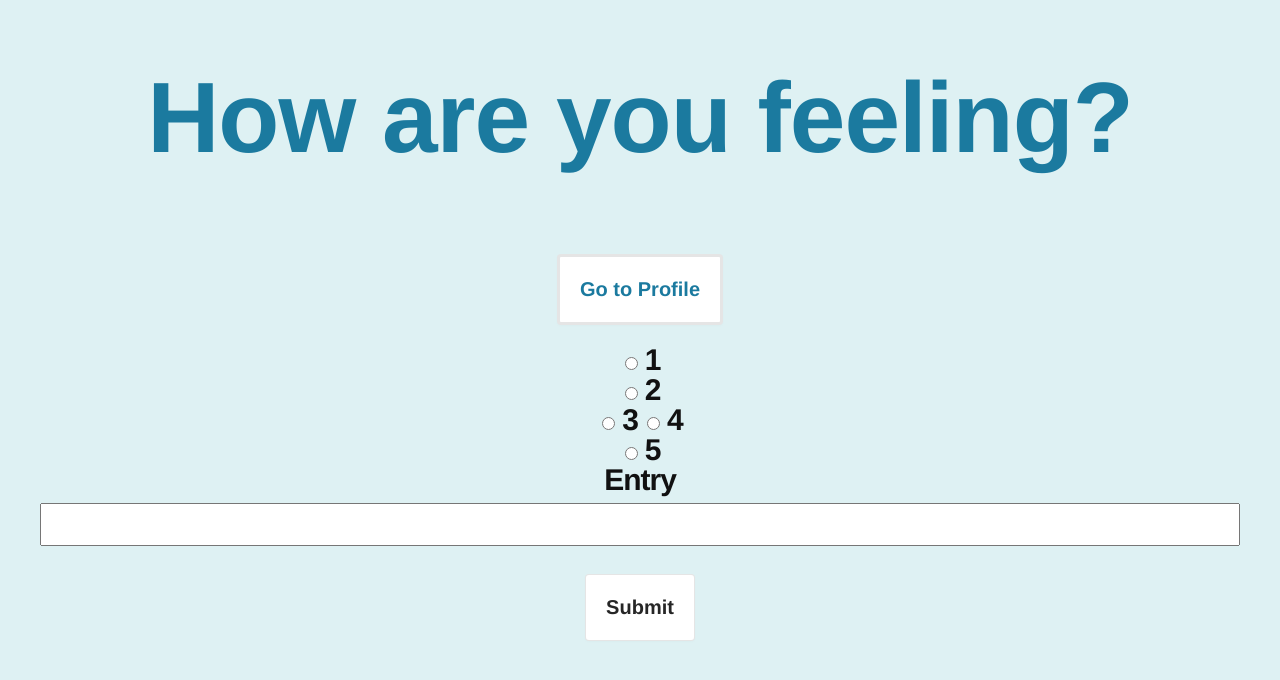
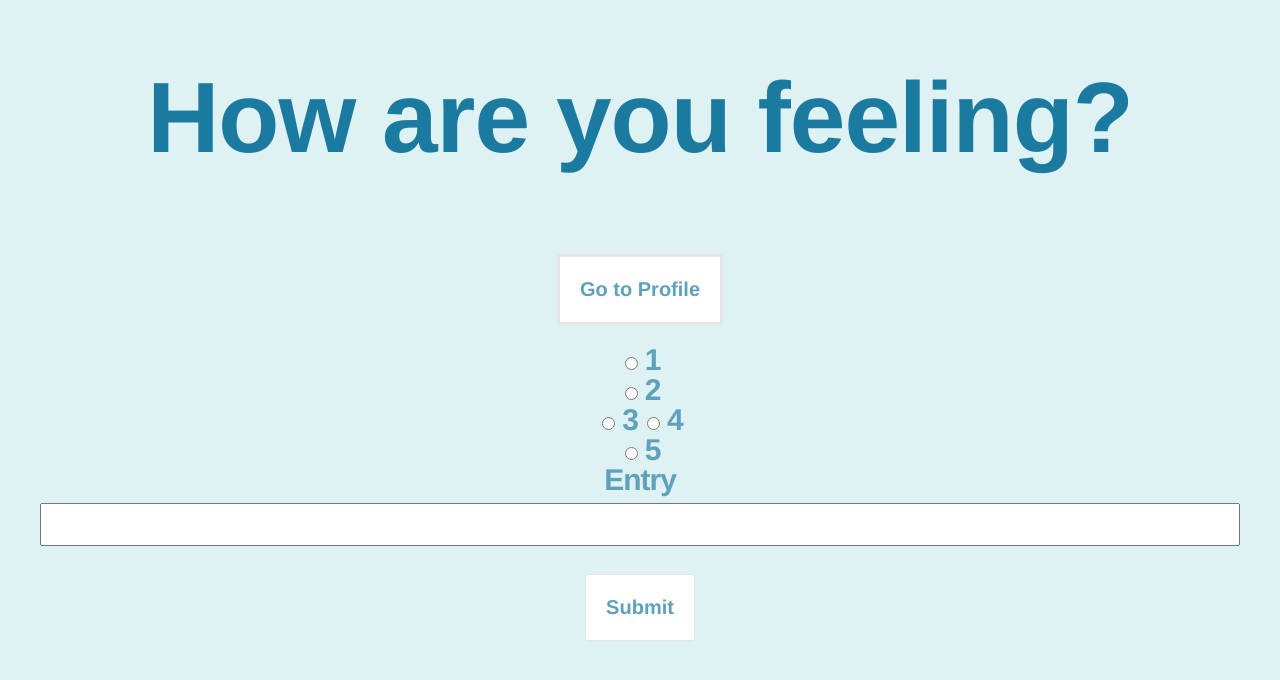
Before and after one commit to comp426-2022-spring/a99-ogma, a website: page public/new_entry.html in a window 1280 px wide. Drawn offline with Linux system fonts and the light colour scheme.

```diff
--- a/public/style.css
+++ b/public/style.css
@@ -44,7 +44,7 @@
     border-radius: .25rem;
     box-shadow: rgba(0, 0, 0, 0.02) 0 1px 3px 0;
     box-sizing: border-box;
-    color: #1b7a9f;
+    color: #5fa1bb;
     cursor: pointer;
     display: inline-flex;
     font-family: 'Helvetica Neue', sans-serif;
@@ -66,7 +66,7 @@
   }
 
 label {
-  color: #111; font-family: 'Helvetica Neue', sans-serif; font-size: 30px; font-weight: bold; letter-spacing: -1px; line-height: 1; text-align: center;
+  color: #5fa1bb; font-family: 'Helvetica Neue', sans-serif; font-size: 30px; font-weight: bold; letter-spacing: -1px; line-height: 1; text-align: center;
 }
 
 input[type=text], input[type=form-control] {
@@ -99,6 +99,7 @@
   touch-action: manipulation;
   vertical-align: baseline;
   width: auto;
+  color: #5fa1bb;
 }
 
 textarea {
```
Also changed, not shown: public/bye.html (+2 -2 lines).
